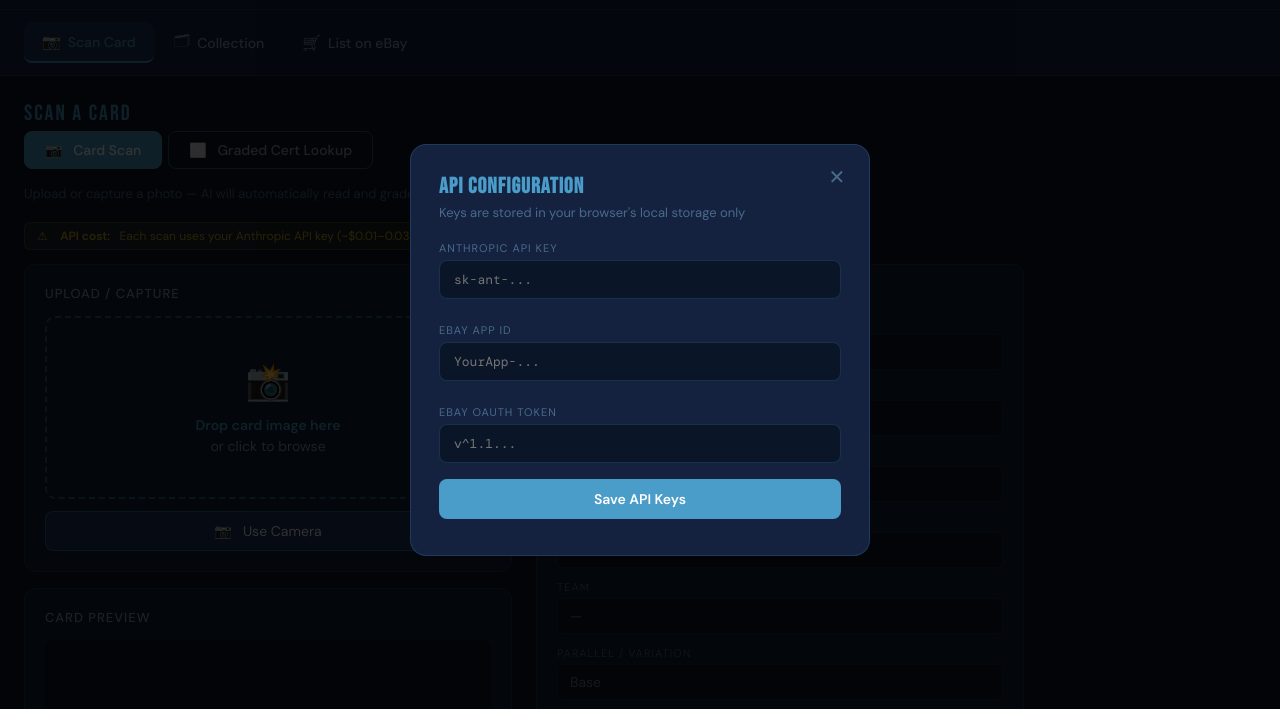
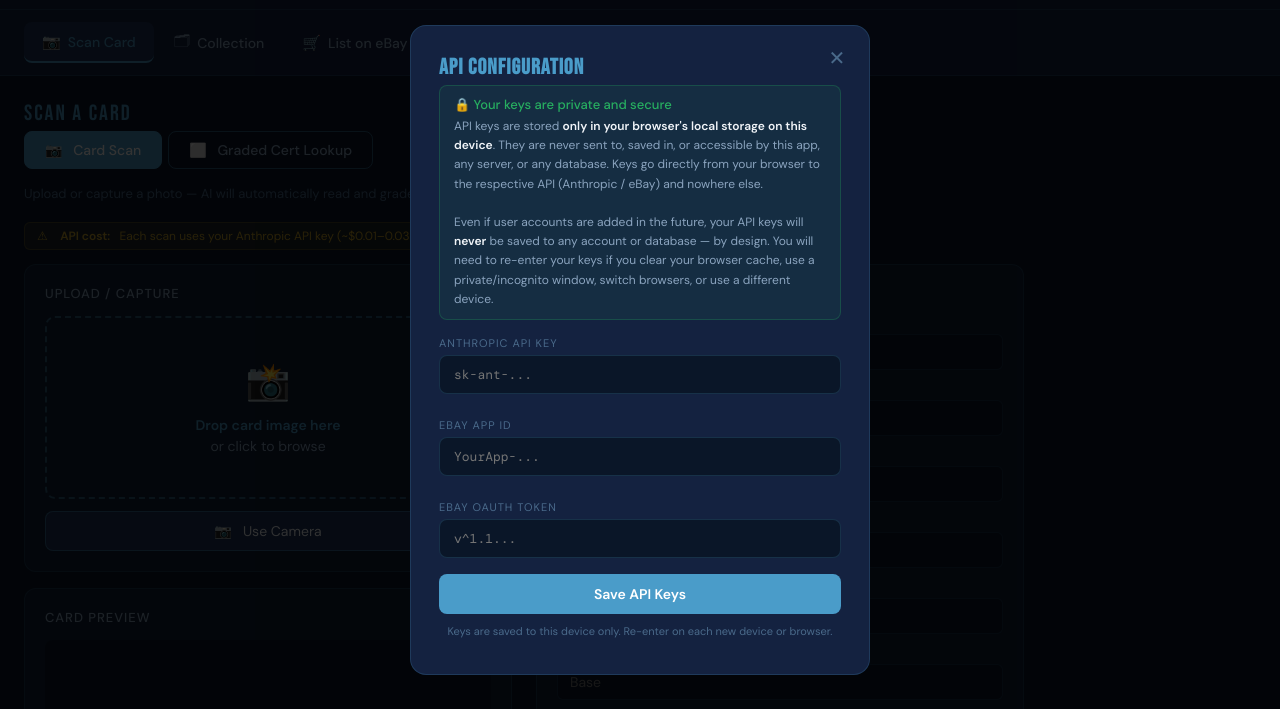
Before and after one commit to Ciiiv/icevault, a plain HTML site: page docs/index.html in a window 1280 px wide. Both pictures are taken after a click on the button "⚙ API Keys". Shown: the part 50-759 px from the top of the page. Drawn offline with nearby package versions, Linux system fonts and the light colour scheme.

Commit message:
Add files via upload

```diff
--- a/docs/index.html
+++ b/docs/index.html
@@ -1331,7 +1331,11 @@
     <button class="modal-close" onclick="closeModal('apiModal')">✕</button>
     <div class="api-modal" style="max-width:none;border:none;padding:0;background:transparent;">
       <h2>API Configuration</h2>
-      <p>Keys are stored in your browser's local storage only</p>
+      <div style="background:rgba(39,174,96,0.08);border:1px solid rgba(39,174,96,0.25);border-radius:8px;padding:10px 14px;margin-bottom:16px;">
+        <div style="font-size:13px;color:#27AE60;font-weight:500;margin-bottom:4px;">🔒 Your keys are private and secure</div>
+        <div style="font-size:12px;color:var(--text-secondary);line-height:1.6;">API keys are stored <strong style="color:var(--text-primary);">only in your browser's local storage on this device</strong>. They are never sent to, saved in, or accessible by this app, any server, or any database. Keys go directly from your browser to the respective API (Anthropic / eBay) and nowhere else.<br><br>
+        Even if user accounts are added in the future, your API keys will <strong style="color:var(--text-primary);">never</strong> be saved to any account or database — by design. You will need to re-enter your keys if you clear your browser cache, use a private/incognito window, switch browsers, or use a different device.</div>
+      </div>
       <label class="form-label">Anthropic API Key</label>
       <input type="password" class="api-key-input result-input" id="anthropicKeyInput" placeholder="sk-ant-...">
       <label class="form-label" style="margin-top:12px;">eBay App ID</label>
@@ -1339,6 +1343,7 @@
       <label class="form-label" style="margin-top:12px;">eBay OAuth Token</label>
       <input type="password" class="api-key-input result-input" id="ebayTokenModal" placeholder="v^1.1...">
       <button class="api-save-btn" onclick="saveApiKeys()">Save API Keys</button>
+      <div style="font-size:11px;color:var(--text-muted);text-align:center;margin-top:10px;">Keys are saved to this device only. Re-enter on each new device or browser.</div>
       <div class="api-status" id="apiStatus"></div>
     </div>
   </div>
```
